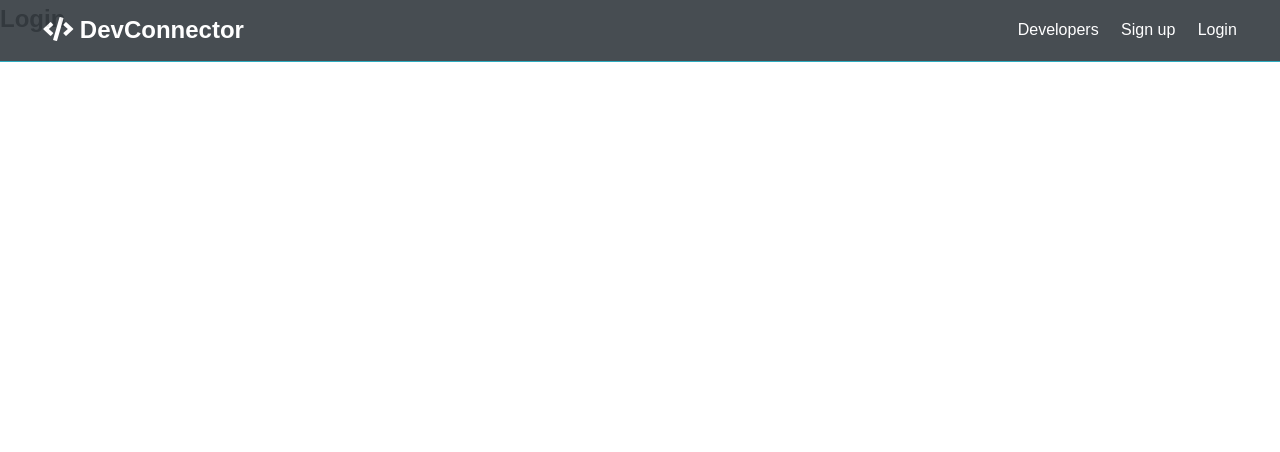
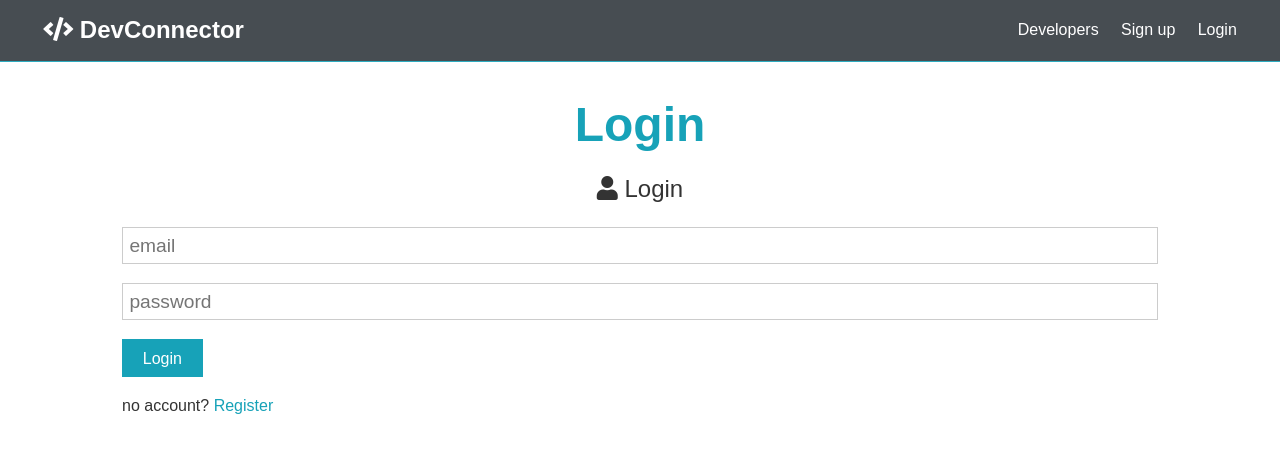
Before and after one commit to hjcwinner/blog_mern, a React (Create React App) app in the folder client/: page /login in a window 1280 px wide. Shown: the top 452 px of the page. Built offline with nearby package versions, Linux system fonts and the light colour scheme.

Commit message:
Component Login

```diff
--- a/client/src/components/auth/Login.js
+++ b/client/src/components/auth/Login.js
@@ -1,10 +1,66 @@
-import React from 'react';
+import React, { Fragment, useState } from 'react';
+import { Link } from 'react-router-dom'
+
 
 const Login = () => {
+
+    const [formData, setFormData] = useState({
+        email: "",
+        password: "",
+    })
+
+    const { email, password } = formData
+
+    const onChange = e => {
+        setFormData({...formData, [e.target.name]: e.target.value})
+    }
+
+    const onSubmit = e => {
+        e.preventDefault();
+        console.log(formData)
+    }
+
     return (
-        <div>
-            <h1>Login</h1>
-        </div>
+        <Fragment>
+            <div className='container'>
+                <div className='row'>
+                   <div className='col-md-8 m-auto'>
+                        <h1 className='large text-primary text-center'>
+                           Login
+                        </h1>
+                        <p className='lead text-center'>
+                         <i className='fas fa-user' /> Login
+                        </p>
+                         <form className='form' onSubmit={e => onSubmit(e)} >
+                            <div className='form-group'>
+                                <input
+                                    type='email'
+                                    placeholder='email'
+                                    required
+                                    name='email'
+                                    value={email}
+                                    onChange={e => onChange(e)}
+                                />
+                            </div>
+                            <div className='form-group'>
+                                <input
+                                    type='password'
+                                    placeholder='password'
+                                    required
+                                    name='password'
+                                    value={password}
+                                    onChange={e => onChange(e)}
+                                />
+                            </div>
+                            <input type='submit' className='btn btn-primary' value='Login' />
+                         </form>
+                         <p className='my-1'>
+                         no account? <Link to="/register">Register</Link>
+                    </p>
+                    </div>
+                </div>
+            </div>
+        </Fragment>
     );
 };
 
--- a/client/src/components/auth/Register.js
+++ b/client/src/components/auth/Register.js
@@ -13,6 +13,17 @@ const Register = () => {
     const { name, email, password, password2 } = formData
 
     const onChange = e => {
+        setFormData({...formData, [e.target.name]: e.target.value})
+    }
+
+    const onSubmit = e => {
+        e.preventDefault();
+        if(password !== password2) {
+            console.log('Password do not match')
+        }
+        else{
+            console.log(formData)
+        }
 
     }
 
@@ -28,7 +39,7 @@ const Register = () => {
                     <p className='lead text-center'>
                         <i className='fas fa-user' /> Create Your Account
                     </p>
-                    <form className='form' >
+                    <form className='form' onSubmit={e => onSubmit(e)} >
                         <div className='form-group'>
                             <input
                                 type='text'
```
